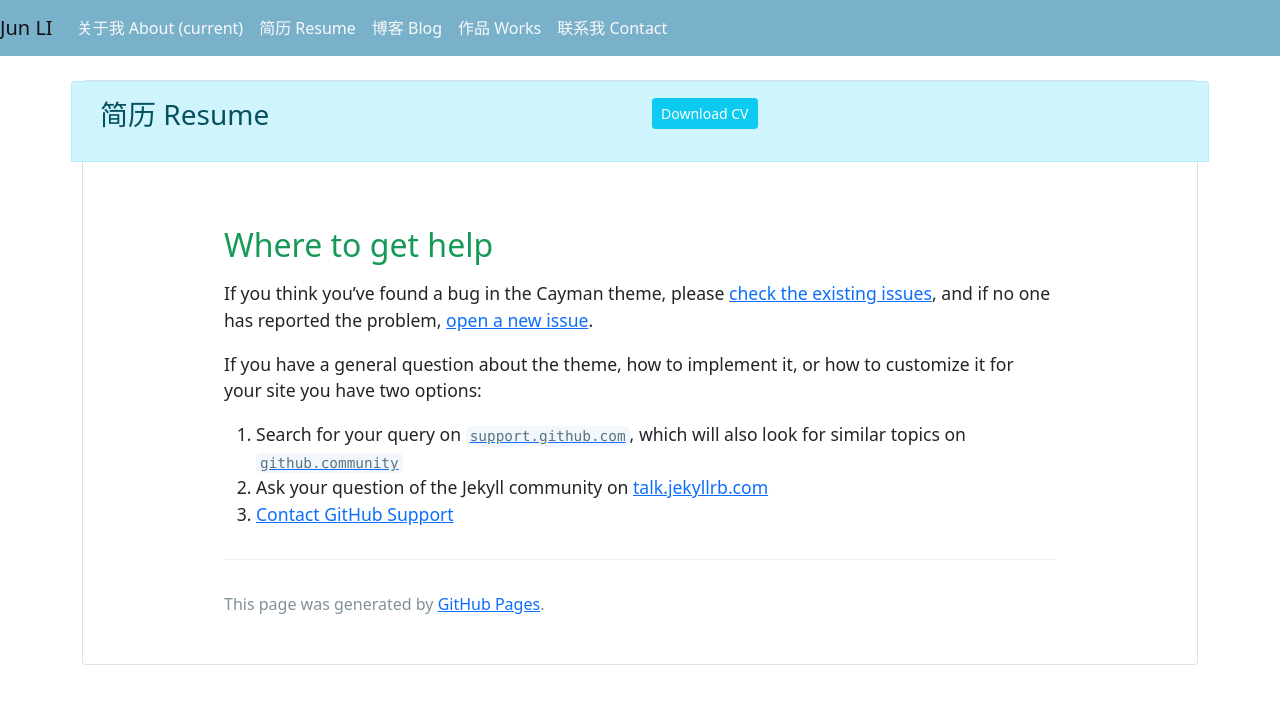
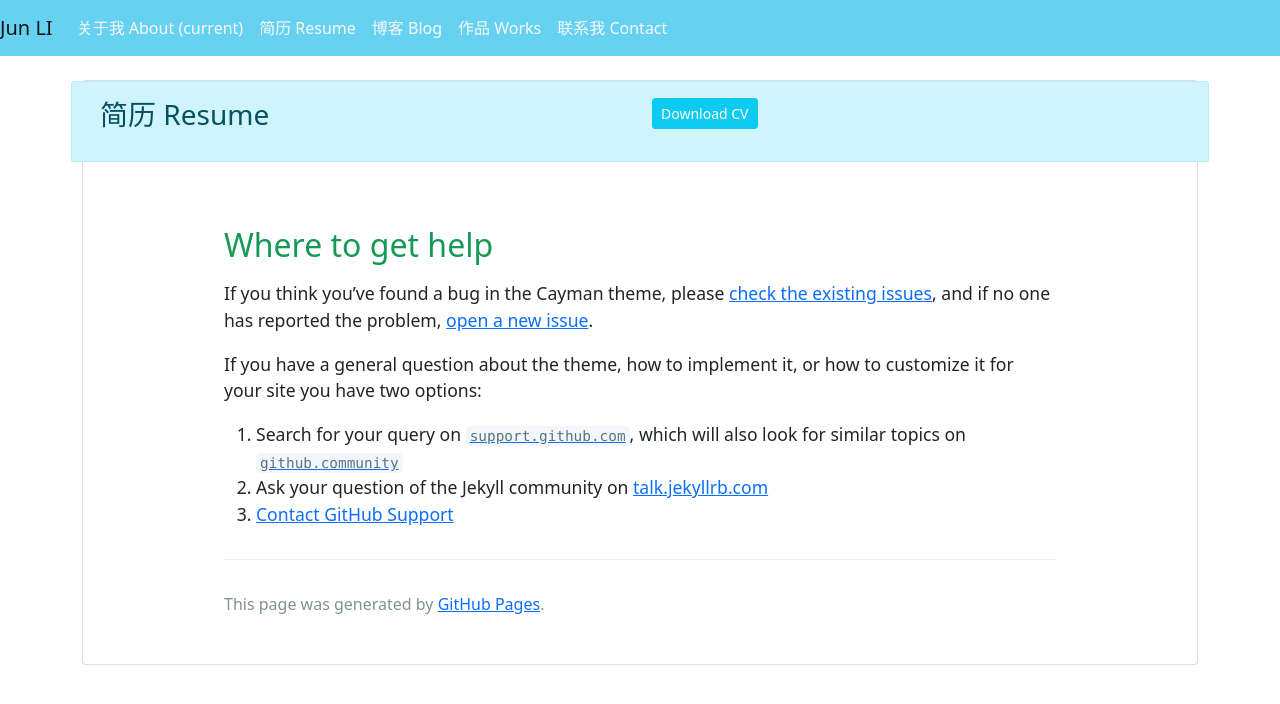
Before and after one commit to lijuncq/lijuncq.github.io, a Jekyll site: the page built from docs/SUPPORT.md, in a window 1280 px wide. Shown: the top 704 px of the page. Built offline with Jekyll 4.4.1, drawn with Linux system fonts in a browser that asks for light colours; our own code applies the rules of GitHub Pages for plain Markdown files.

Commit message:
Update default.html

```diff
--- a/_layouts/default.html
+++ b/_layouts/default.html
@@ -13,7 +13,7 @@
     {% include head-custom.html %}
   </head>
   <body class="templatemo-bg-gray">
-    <nav class="navbar navbar-expand-md navbar-light" style="background-color: #7ab1ca;">
+    <nav class="navbar navbar-expand-md navbar-light" style="background-color: #67d1f1;">
       <a class="navbar-brand" href="#">Jun LI</a>
       <button class="navbar-toggler" type="button" data-toggle="collapse" data-target="#navbarNavAltMarkup" aria-controls="navbarNavAltMarkup" aria-expanded="false" aria-label="Toggle navigation">
         <span class="navbar-toggler-icon"></span>
```
